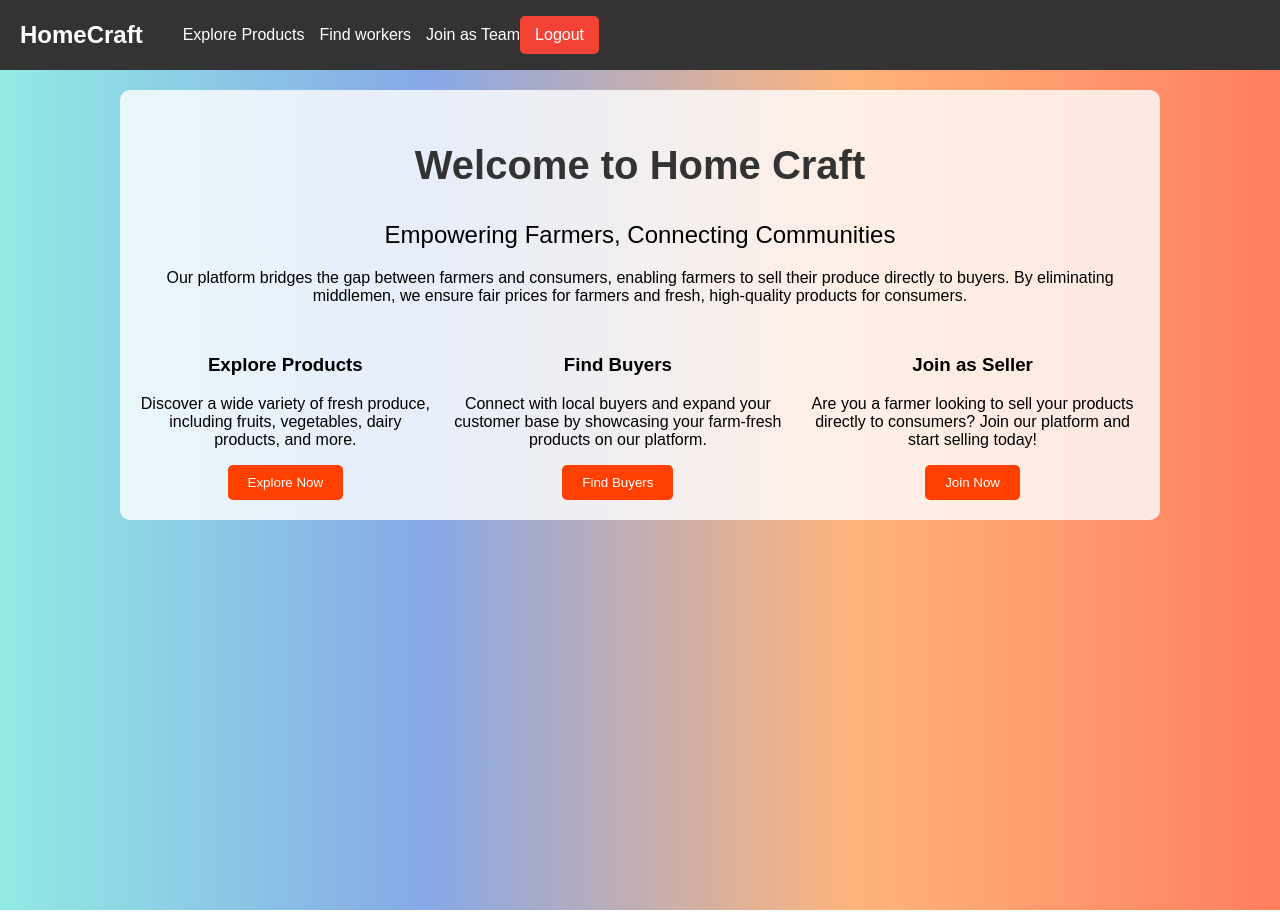
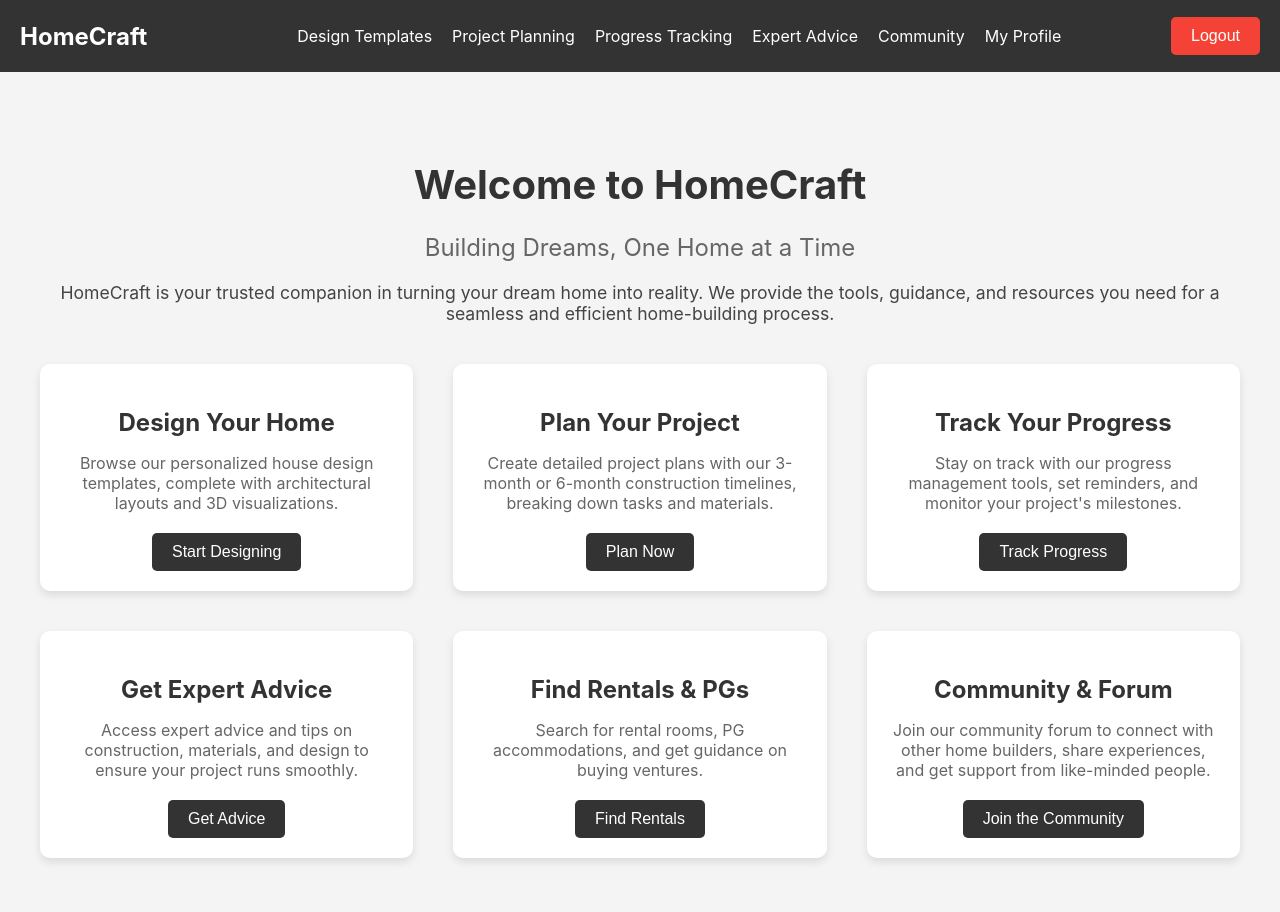
Before and after one commit to Narendra9102/homecraft, a React (Create React App) app: page /home in a window 1280 px wide. Built offline with nearby package versions, Linux system fonts and the light colour scheme; sample sign-in values are in the browser's storage; the HTML template or start-up script is replaced by a standard one.

Commit message:
Updated home.js component

```diff
--- a/src/components/Home.css
+++ b/src/components/Home.css
@@ -1,58 +1,65 @@
-
-html, body {
-    height: 100%;
-    margin: 0;
-    font-family: Arial, sans-serif;
-  }
 
 .home-container {
+  display: flex;
+  justify-content: center;
   align-items: center;
-    justify-content: center;
   min-height: 100vh;
-    background: linear-gradient(270deg, #ff7e5f, #feb47b, #86a8e7, #91eae4);
+  background-color: #f4f4f4;
   padding: 20px;
-  }
-
-  @keyframes gradientBackground {
-    0% {
-      background-position: 0% 50%;
-    }
-    50% {
-      background-position: 100% 50%;
-    }
-    100% {
-      background-position: 0% 50%;
-    }
 }
 
 .home-content {
   text-align: center;
-    max-width: 1000px;
+  max-width: 1200px;
   margin: 0 auto;
-    background: rgba(255, 255, 255, 0.8);
-    padding: 20px;
-    border-radius: 10px;
 }
 
 .heading {
+  font-size: 2.5rem;
   color: #333;
-    font-size: 2.5rem;
+  margin-bottom: 20px;
 }
 
 .subheading {
   font-size: 1.5rem;
+  color: #666;
   margin-bottom: 20px;
 }
 
+.description {
+  font-size: 1.1rem;
+  color: #444;
+  margin-bottom: 40px;
+}
+
 .features {
-    margin-top: 30px;
-    display: flex;
-    justify-content: center;
-    gap: 10px;
+  display: grid;
+  grid-template-columns: repeat(auto-fit, minmax(280px, 1fr));
+  gap: 40px;
 }
 
 .feature {
-    text-align: center;
+  background-color: white;
+  border-radius: 10px;
+  padding: 20px;
+  box-shadow: 0 4px 8px rgba(0, 0, 0, 0.1);
+  transition: transform 0.3s ease;
+}
+
+.feature:hover {
+  transform: translateY(-10px);
+}
+
+.feature-title {
+  font-size: 1.5rem;
+  color: #333;
+  margin-bottom: 10px;
+}
+
+.feature-description {
+  font-size: 1rem;
+  color: #666;
+  margin-bottom: 20px;
 }
 
 .feature-link {
@@ -60,33 +67,34 @@ html, body {
 }
 
 .feature-button {
-    background-color: #ff4000;
+  background-color: #333;
   color: white;
+  padding: 10px 20px;
   border: none;
   border-radius: 5px;
-    padding: 10px 20px;
+  font-size: 1rem;
   cursor: pointer;
-    transition: background-color 0.3s ease, transform 0.3s ease;
+  transition: background-color 0.3s ease;
 }
 
 .feature-button:hover {
-    background-color: #0058b0;
-    transform: scale(1.05);
+  background-color: #555;
 }
 
-
 @media (max-width: 768px) {
-    .home-content {
-      padding: 10px;
-    }
   .heading {
     font-size: 2rem;
   }
+
   .subheading {
-      font-size: 1.2rem;
+    font-size: 1.25rem;
   }
+
+  .description {
+    font-size: 1rem;
+  }
+
   .features {
-      flex-direction: column;
-      gap: 20px;
+    grid-template-columns: 1fr;
   }
 }
--- a/src/components/Home.js
+++ b/src/components/Home.js
@@ -1,4 +1,3 @@
-// Home.js
 import React from 'react';
 import { Link } from 'react-router-dom';
 import './Home.css';
@@ -8,40 +7,72 @@ export default function Home() {
   return (
     <div>
       <Navbar />
-      <div className='home-container'>
-        <div className='home-content'>
-          <h2 className='heading'>Welcome to Home Craft</h2>
-          <p className='subheading'>Empowering Farmers, Connecting Communities</p>
-          <p className='description'>
-            Our platform bridges the gap between farmers and consumers, enabling farmers to sell their produce directly to buyers.
-            By eliminating middlemen, we ensure fair prices for farmers and fresh, high-quality products for consumers.
+      <div className="home-container">
+        <div className="home-content">
+          <h2 className="heading">Welcome to HomeCraft</h2>
+          <p className="subheading">Building Dreams, One Home at a Time</p>
+          <p className="description">
+            HomeCraft is your trusted companion in turning your dream home into reality. We provide the tools, guidance, and resources you need for a seamless and efficient home-building process.
           </p>
-          <div className='features'>
-            <div className='feature'>
-              <h3 className='feature-title'>Explore Products</h3>
-              <p className='feature-description'>
-                Discover a wide variety of fresh produce, including fruits, vegetables, dairy products, and more.
+
+          <div className="features">
+            <div className="feature">
+              <h3 className="feature-title">Design Your Home</h3>
+              <p className="feature-description">
+                Browse our personalized house design templates, complete with architectural layouts and 3D visualizations.
               </p>
-              <Link to='/customer' className='feature-link'>
-                <button className='feature-button'>Explore Now</button>
+              <Link to="/design-templates" className="feature-link">
+                <button className="feature-button">Start Designing</button>
               </Link>
             </div>
-            <div className='feature'>
-              <h3 className='feature-title'>Find Buyers</h3>
-              <p className='feature-description'>
-                Connect with local buyers and expand your customer base by showcasing your farm-fresh products on our platform.
+
+            <div className="feature">
+              <h3 className="feature-title">Plan Your Project</h3>
+              <p className="feature-description">
+                Create detailed project plans with our 3-month or 6-month construction timelines, breaking down tasks and materials.
               </p>
-              <Link to='/buyer' className='feature-link'>
-                <button className='feature-button'>Find Buyers</button>
+              <Link to="/project-planning" className="feature-link">
+                <button className="feature-button">Plan Now</button>
               </Link>
             </div>
-            <div className='feature'>
-              <h3 className='feature-title'>Join as Seller</h3>
-              <p className='feature-description'>
-                Are you a farmer looking to sell your products directly to consumers? Join our platform and start selling today!
+
+            <div className="feature">
+              <h3 className="feature-title">Track Your Progress</h3>
+              <p className="feature-description">
+                Stay on track with our progress management tools, set reminders, and monitor your project's milestones.
               </p>
-              <Link to='/seller' className='feature-link'>
-                <button className='feature-button'>Join Now</button>
+              <Link to="/progress-tracking" className="feature-link">
+                <button className="feature-button">Track Progress</button>
+              </Link>
+            </div>
+
+            <div className="feature">
+              <h3 className="feature-title">Get Expert Advice</h3>
+              <p className="feature-description">
+                Access expert advice and tips on construction, materials, and design to ensure your project runs smoothly.
+              </p>
+              <Link to="/expert-advice" className="feature-link">
+                <button className="feature-button">Get Advice</button>
+              </Link>
+            </div>
+
+            <div className="feature">
+              <h3 className="feature-title">Find Rentals & PGs</h3>
+              <p className="feature-description">
+                Search for rental rooms, PG accommodations, and get guidance on buying ventures.
+              </p>
+              <Link to="/rental-search" className="feature-link">
+                <button className="feature-button">Find Rentals</button>
+              </Link>
+            </div>
+
+            <div className="feature">
+              <h3 className="feature-title">Community & Forum</h3>
+              <p className="feature-description">
+              Join our community forum to connect with other home builders, share experiences, and get support from like-minded people.
+              </p>
+              <Link to="/expert-advice" className="feature-link">
+                <button className="feature-button">Join the Community</button>
               </Link>
             </div>
           </div>
--- a/src/components/Navbar.css
+++ b/src/components/Navbar.css
@@ -1,13 +1,18 @@
+
 .navbar {
   background-color: #333;
   color: white;
   display: flex;
   justify-content: space-between;
+  align-items: center;
   padding: 10px 20px;
+  position: relative;
+  z-index: 1000;
 }
 
 .navbar-container {
   display: flex;
+  justify-content: space-between;
   align-items: center;
   width: 100%;
 }
@@ -17,34 +22,91 @@
   color: white;
   text-decoration: none;
   font-weight: bold;
+  transition: transform 0.3s ease;
+}
+
+.navbar-logo:hover {
+  transform: scale(1.1);
 }
 
 .navbar-menu {
   list-style: none;
   display: flex;
-    gap: 15px;
+  gap: 20px;
+  align-items: center;
+  transition: transform 0.3s ease-in-out;
 }
 
 .navbar-item {
   color: white;
   text-decoration: none;
   font-size: 16px;
+  transition: color 0.3s ease;
 }
 
 .navbar-item:hover {
-    text-decoration: underline;
+  color: #f44336;
 }
 
 .logout-button {
   background-color: #f44336;
   border: none;
-    padding: 10px 15px;
+  padding: 10px 20px;
   color: white;
   font-size: 16px;
   cursor: pointer;
   border-radius: 5px;
+  transition: background-color 0.3s ease, transform 0.3s ease;
 }
 
 .logout-button:hover {
   background-color: #d32f2f;
+  transform: scale(1.05);
 }
+
+
+.navbar-menu-toggle {
+  display: none;
+  font-size: 24px;
+  color: white;
+  cursor: pointer;
+}
+
+.navbar-menu.active {
+  display: flex;
+  flex-direction: column;
+  position: absolute;
+  top: 60px;
+  right: 0;
+  background-color: #333;
+  width: 100%;
+  align-items: center;
+  padding: 20px;
+  gap: 15px;
+  z-index: 999;
+}
+
+@media (max-width: 768px) {
+  .navbar-menu {
+    display: none;
+    flex-direction: column;
+    width: 100%;
+    background-color: #333;
+    position: absolute;
+    top: 60px;
+    right: 0;
+    padding: 20px 0;
+  }
+
+  .navbar-menu-toggle {
+    display: block;
+  }
+
+  .navbar-menu.active {
+    display: flex;
+  }
+
+  .logout-button {
+    margin-top: 10px;
+  }
+}
--- a/src/components/Navbar.js
+++ b/src/components/Navbar.js
@@ -1,27 +1,39 @@
-import React from 'react';
+import React, { useState } from 'react';
 import { Link, useNavigate } from 'react-router-dom';
 import './Navbar.css';
 
 export default function Navbar() {
   const navigate = useNavigate();
+  const [menuActive, setMenuActive] = useState(false);
 
   const handleLogout = () => {
-
     localStorage.removeItem('access_token');
     localStorage.removeItem('refresh_token');
+    navigate('/login');
+  };
 
-    navigate('/login');
+  const toggleMenu = () => {
+    setMenuActive(!menuActive);
   };
 
   return (
     <nav className='navbar'>
       <div className='navbar-container'>
         <Link to='/' className='navbar-logo'>HomeCraft</Link>
-        <ul className='navbar-menu'>
-          <li><Link to='/customer' className='navbar-item'>Explore Products</Link></li>
-          <li><Link to='/buyer' className='navbar-item'>Find workers</Link></li>
-          <li><Link to='/seller' className='navbar-item'>Join as Team</Link></li>
+
+        <div className='navbar-menu-toggle' onClick={toggleMenu}>
+          &#9776;
+        </div>
+
+        <ul className={`navbar-menu ${menuActive ? 'active' : ''}`}>
+          <li><Link to='/design-templates' className='navbar-item' onClick={() => setMenuActive(false)}>Design Templates</Link></li>
+          <li><Link to='/project-planning' className='navbar-item' onClick={() => setMenuActive(false)}>Project Planning</Link></li>
+          <li><Link to='/progress-tracking' className='navbar-item' onClick={() => setMenuActive(false)}>Progress Tracking</Link></li>
+          <li><Link to='/expert-advice' className='navbar-item' onClick={() => setMenuActive(false)}>Expert Advice</Link></li>
+          <li><Link to='/community-support' className='navbar-item' onClick={() => setMenuActive(false)}>Community</Link></li>
+          <li><Link to='/profile' className='navbar-item' onClick={() => setMenuActive(false)}>My Profile</Link></li>
         </ul>
+
         <button className='logout-button' onClick={handleLogout}>Logout</button>
       </div>
     </nav>
```
Lines whose indentation alone changed are shown as unchanged.
